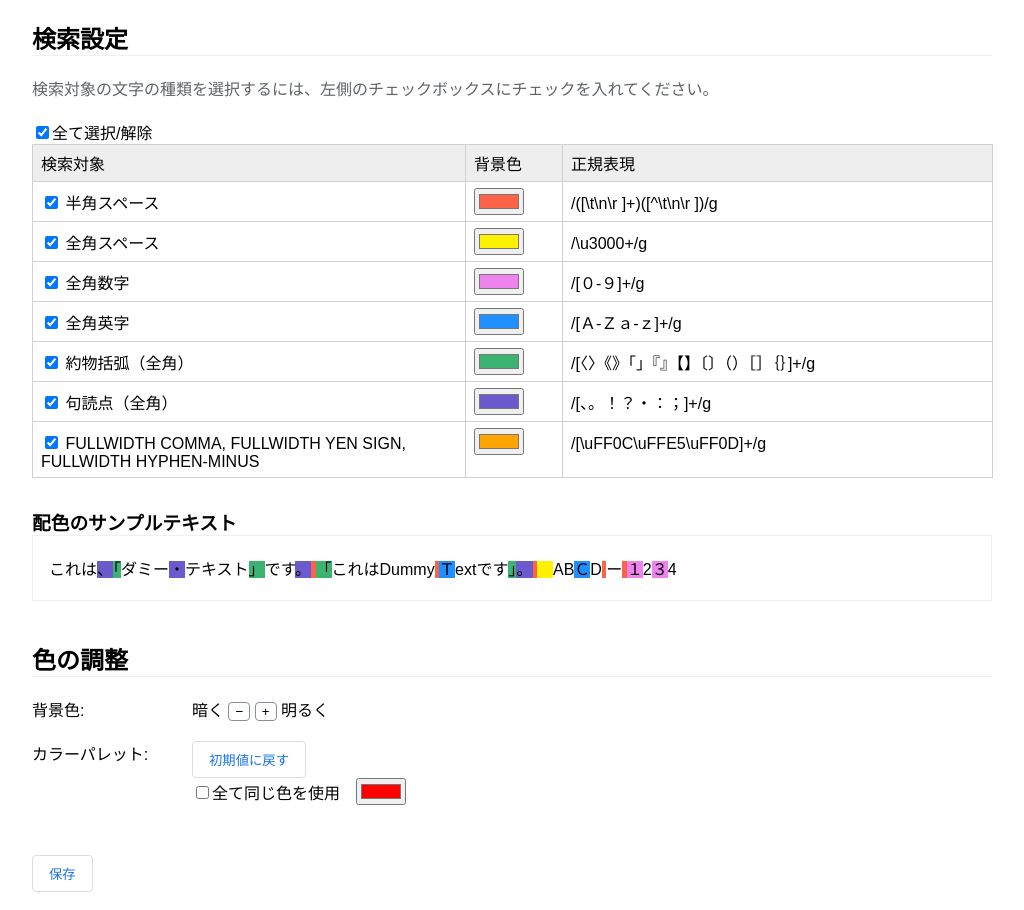
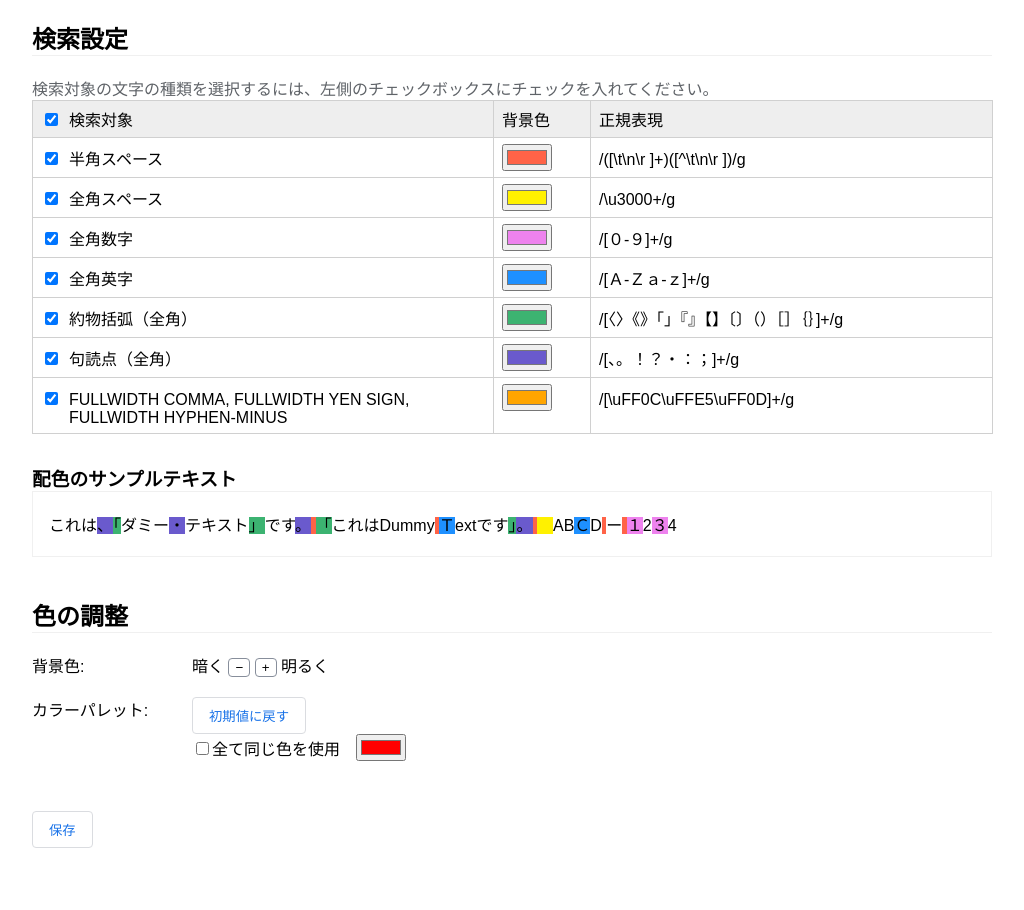
Before and after one commit to kazhashimoto/charcheck, a browser extension: page extension/options.html in a window 1280 px wide. Shown: the whole page, without its empty margins (128-1152 px from the left). After the commit the page ends 866 px from the top, so only its background shows below. Drawn offline with Linux system fonts and the light colour scheme.

Commit message:
Fix table layout

```diff
--- a/extension/options.css
+++ b/extension/options.css
@@ -24,9 +24,15 @@ body {
   padding: 6px 8px;
 }
 .cell:nth-child(1) {
-  width: 26em;
+  width: 1em;
+  border-right: none;
+  padding-right: 0;
 }
 .cell:nth-child(2) {
+  width: 26em;
+  border-left: none;
+}
+.cell:nth-child(3) {
   width: 5em;
 }
 .head {
--- a/extension/options.html
+++ b/extension/options.html
@@ -10,20 +10,16 @@
   <div class="container">
     <h2 class="hd">検索設定</h2>
     <p class="text">検索対象の文字の種類を選択するには、左側のチェックボックスにチェックを入れてください。</p>
-    <div class="upper-buttons">
-      <input type="checkbox" id="select-all" checked><label for="select-all">全て選択/解除</label>
-    </div>
     <div class="table">
       <div class="row head">
+        <div class="cell"><input type="checkbox" id="select-all" checked></div>
         <div class="cell">検索対象</div>
         <div class="cell">背景色</div>
         <div class="cell">正規表現</div>
       </div>
       <div class="row">
-        <div class="cell">
-          <input type="checkbox" id="item1" class="item" checked>
-          <label for="item1">半角スペース</label>
-        </div>
+        <div class="cell"><input type="checkbox" id="item1" class="item" checked></div>
+        <div class="cell"><label for="item1">半角スペース</label></div>
         <div class="cell">
           <input type="color" id="color1" class="color">
         </div>
@@ -32,10 +28,8 @@
         </div>
       </div>
       <div class="row">
-        <div class="cell">
-          <input type="checkbox" id="item2" class="item" checked>
-          <label for="item2">全角スペース</label>
-        </div>
+        <div class="cell"><input type="checkbox" id="item2" class="item" checked></div>
+        <div class="cell"><label for="item2">全角スペース</label></div>
         <div class="cell">
           <input type="color" id="color2" class="color">
         </div>
@@ -44,10 +38,8 @@
         </div>
       </div>
       <div class="row">
-        <div class="cell">
-          <input type="checkbox" id="item3" class="item" checked>
-          <label for="item3">全角数字</label>
-        </div>
+        <div class="cell"><input type="checkbox" id="item3" class="item" checked></div>
+        <div class="cell"><label for="item3">全角数字</label></div>
         <div class="cell">
           <input type="color" id="color3" class="color">
         </div>
@@ -56,10 +48,8 @@
         </div>
       </div>
       <div class="row">
-        <div class="cell">
-          <input type="checkbox" id="item4" class="item" checked>
-          <label for="item4">全角英字</label>
-        </div>
+        <div class="cell"><input type="checkbox" id="item4" class="item" checked></div>
+        <div class="cell"><label for="item4">全角英字</label></div>
         <div class="cell">
           <input type="color" id="color4" class="color">
         </div>
@@ -68,10 +58,8 @@
         </div>
       </div>
       <div class="row">
-        <div class="cell">
-          <input type="checkbox" id="item5" class="item" checked>
-          <label for="item5">約物括弧（全角）</label>
-        </div>
+        <div class="cell"><input type="checkbox" id="item5" class="item" checked></div>
+        <div class="cell"><label for="item5">約物括弧（全角）</label></div>
         <div class="cell">
           <input type="color" id="color5" class="color">
         </div>
@@ -80,10 +68,8 @@
         </div>
       </div>
       <div class="row">
-        <div class="cell">
-          <input type="checkbox" id="item6" class="item" checked>
-          <label for="item6">句読点（全角）</label>
-        </div>
+        <div class="cell"><input type="checkbox" id="item6" class="item" checked></div>
+        <div class="cell"><label for="item6">句読点（全角）</label></div>
         <div class="cell">
           <input type="color" id="color6" class="color">
         </div>
@@ -92,8 +78,8 @@
         </div>
       </div>
       <div class="row">
+        <div class="cell"><input type="checkbox" id="item7" class="item" checked></div>
         <div class="cell">
-          <input type="checkbox" id="item7" class="item" checked>
           <label for="item7">FULLWIDTH COMMA, FULLWIDTH YEN SIGN, FULLWIDTH HYPHEN-MINUS</label>
         </div>
         <div class="cell">
```
